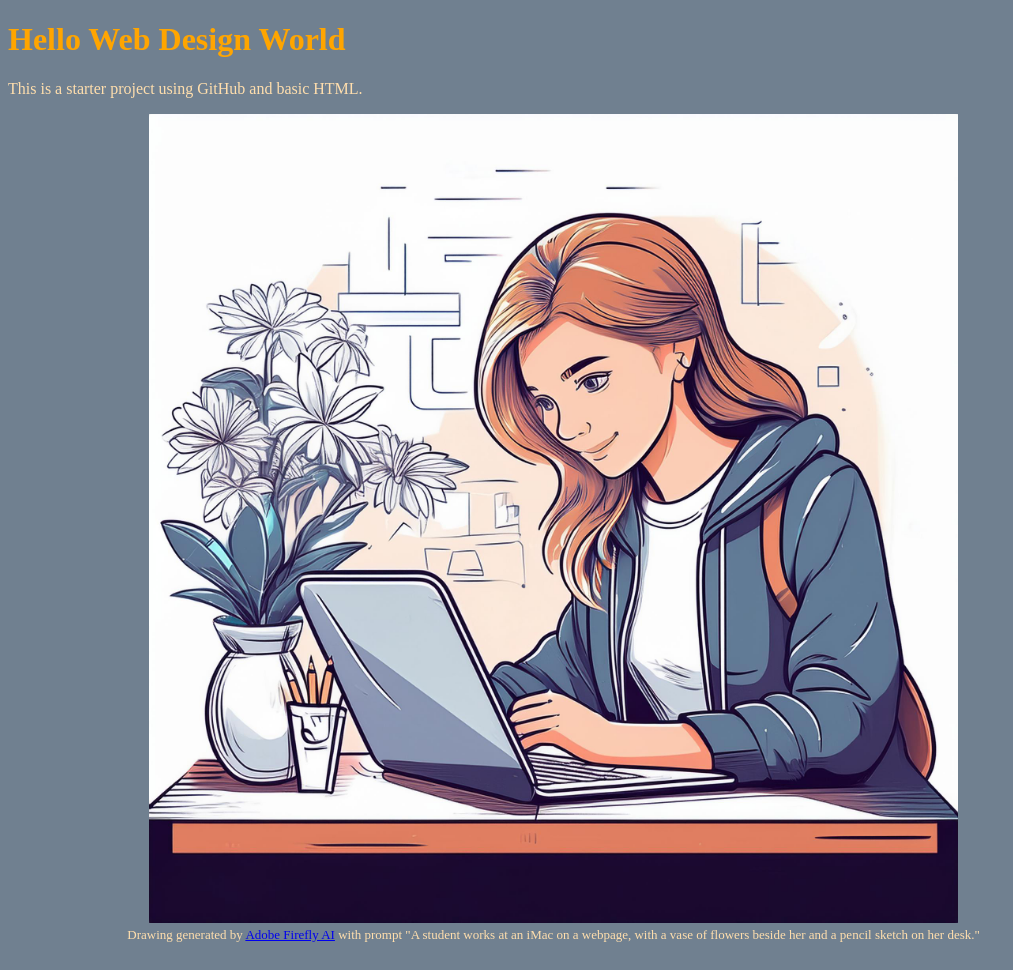
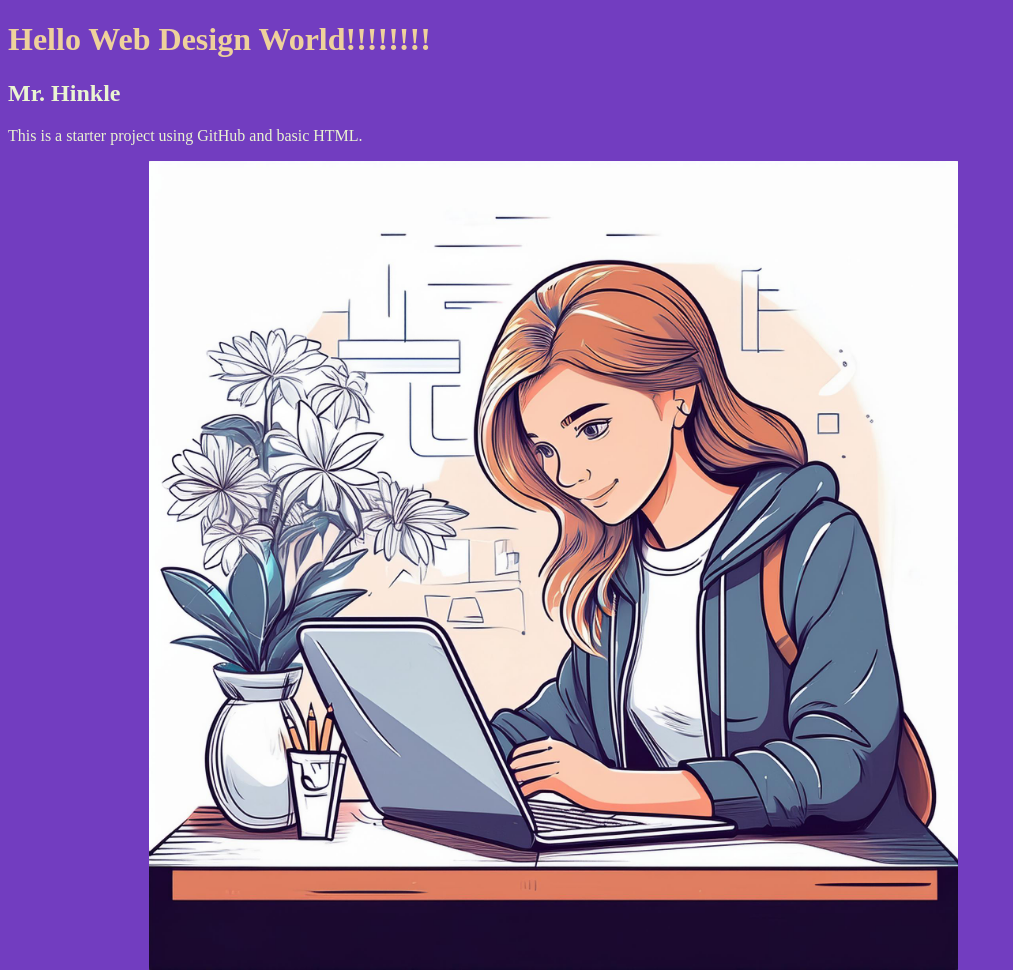
Before and after one commit to thinkle-iacs/sandbox-example, a website: page public/index.html in a window 1280 px wide. Shown: the top 970 px of the page, without its empty margins (0-1013 px from the left). Drawn offline with Linux system fonts and the light colour scheme.

Commit message:
test change

```diff
--- a/public/index.html
+++ b/public/index.html
@@ -5,14 +5,16 @@
     <link rel="stylesheet" type="text/css" href="styles.css" />
   </head>
   <body>
-    <h1>Hello Web Design World</h1>
+    <h1>Hello Web Design World!!!!!!!!</h1>
+    <h2>Mr. Hinkle</h2>
     <p>This is a starter project using GitHub and basic HTML.</p>
     <figure>
-      <img
-       src="./images/coder.jpg" alt="A student codes" />
+      <img src="./images/coder.jpg" alt="A student codes" />
       <figcaption>
         Drawing generated by
-        <a href="https://firefly.adobe.com/" target="_blank">Adobe Firefly AI</a>
+        <a href="https://firefly.adobe.com/" target="_blank"
+          >Adobe Firefly AI</a
+        >
         with prompt "A student works at an iMac on a webpage, with a vase of
         flowers beside her and a pencil sketch on her desk."
       </figcaption>
--- a/public/styles.css
+++ b/public/styles.css
@@ -1,11 +1,11 @@
 body {
   padding: 0;
-  background-color: slategray;
-  color: navajowhite;
+  background-color: rgb(114, 61, 192);
+  color: rgb(234, 244, 209);
 }
 
 h1 {
-  color: orange;
+  color: rgb(238, 209, 155);
 }
 
 figure {
```
